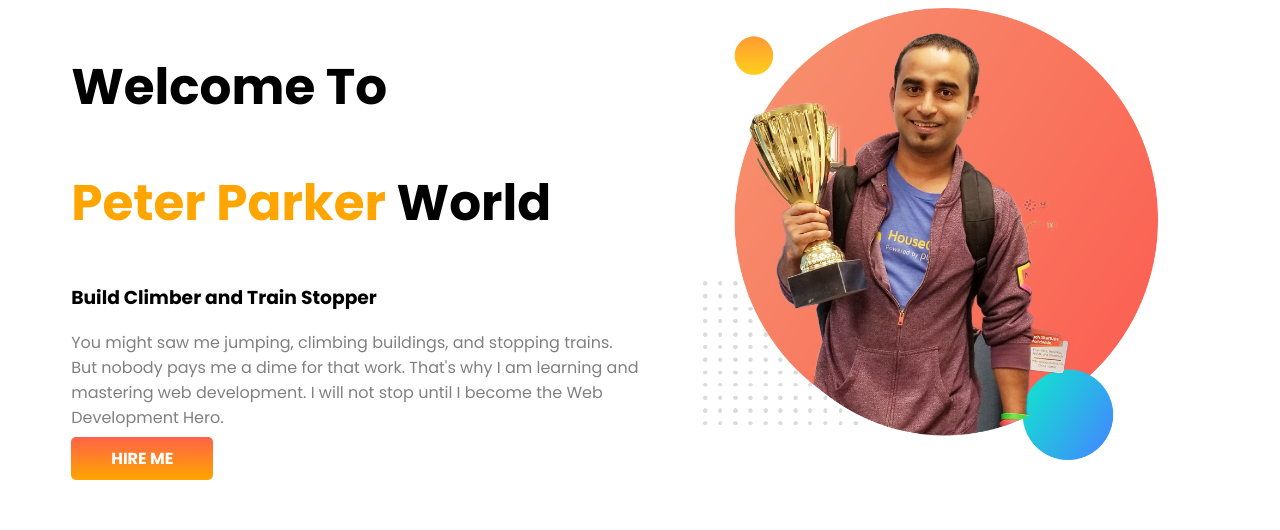
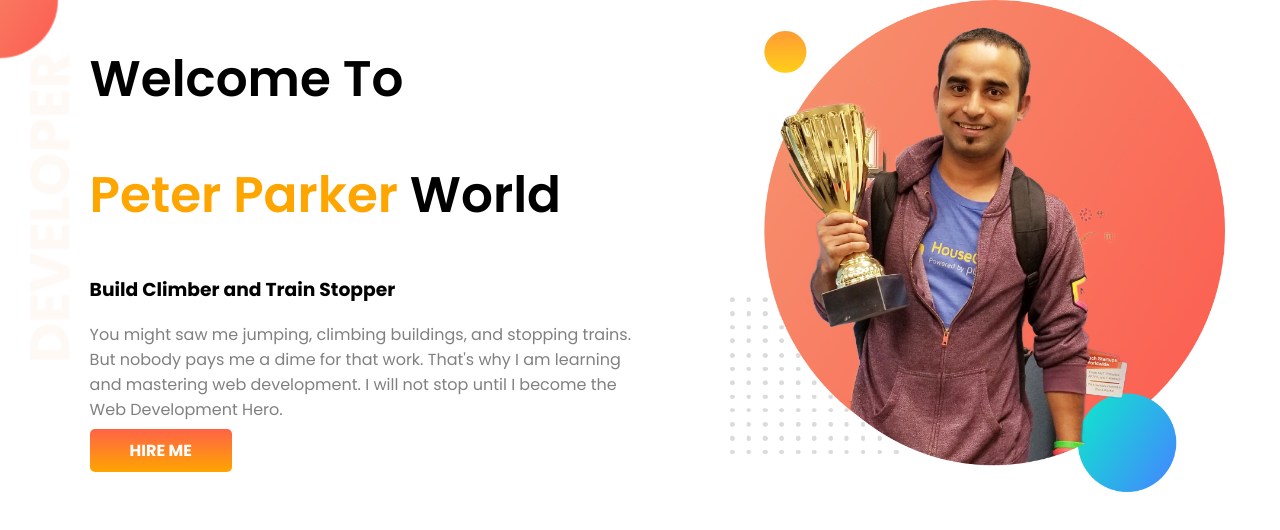
Before and after one commit to hridoyhalder1/developer_portfolio, a plain HTML site: page index.html in a window 1280 px wide. Drawn offline with Linux system fonts and the light colour scheme.

Commit message:
section top banner

```diff
--- a/index.html
+++ b/index.html
@@ -15,7 +15,7 @@
 </head>
 
 <body>
-    <section>
+    <section class="top-banner">
         <div class="half-width">
             <h1>Welcome To</h1>
             <h1><span class="orange_color">Peter Parker</span> World</h1>
--- a/style.css
+++ b/style.css
@@ -1,9 +1,11 @@
 body {
     font-family: 'Poppins', sans-serif;
+    margin: 0;
 }
 
 h1 {
     font-size: 50px;
+    font-weight: 600;
 }
 
 .orange_color {
@@ -16,7 +18,8 @@ section {
 
 .half-width {
     width: 50%;
-    padding-left: 5%;
+    margin-left: 5%;
+    padding-left: 2%;
 }
 
 .half-width p {
@@ -24,7 +27,7 @@ section {
 }
 
 .half-width img {
-    width: 80%;
+    width: 90%;
 }
 
 .link_btn {
@@ -35,3 +38,7 @@ section {
     border-radius: 5px;
     font-weight: 700;
 }
+.top-banner {
+    background: url(images/top-banner.png);
+    background-repeat: no-repeat;
+}
```
